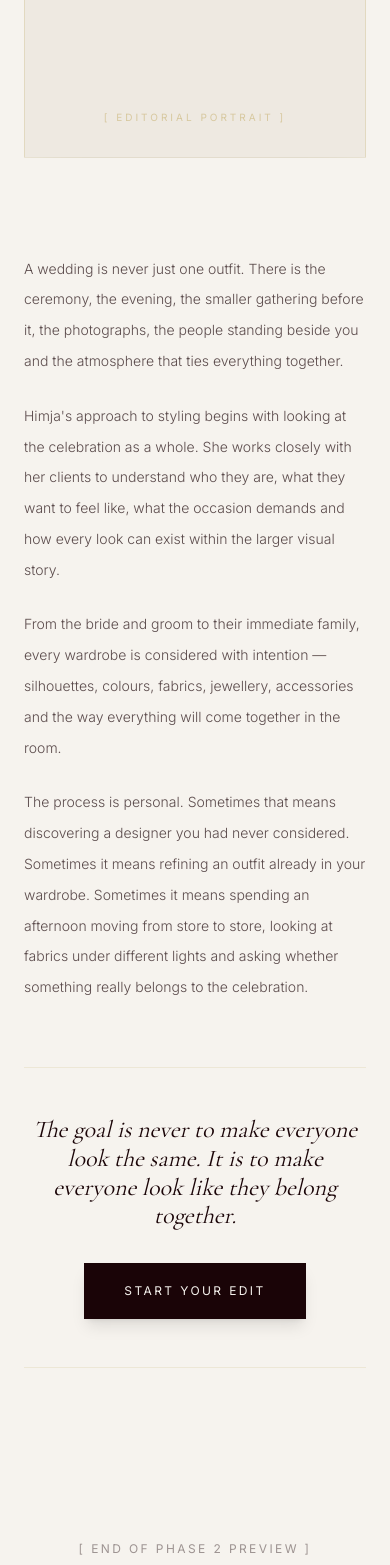
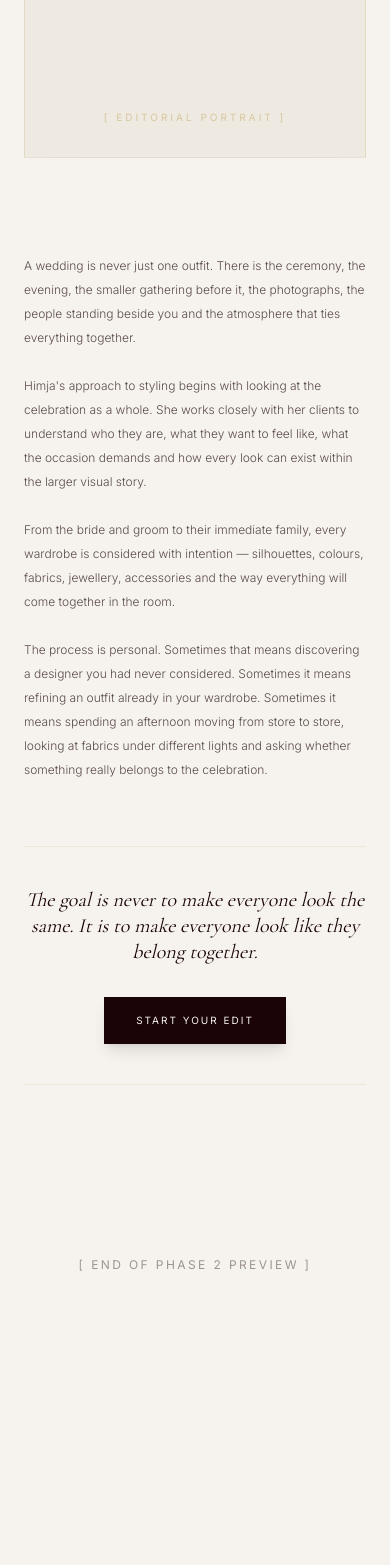
Before and after one commit to atharvgarg2010/Himja-Behl, a Next.js app: page / in a window 390 px wide. Shown: the part 1844-3409 px from the top of the page. After the commit the page ends 3193 px from the top, so only its background shows below. Built offline with nearby package versions, Linux system fonts and the light colour scheme.

Commit message:
style(story): reduce mobile text sizing for lower paragraphs and quote

```diff
--- a/src/components/story.tsx
+++ b/src/components/story.tsx
@@ -68,7 +68,7 @@ export function Story() {
           transition={{ duration: 1, delay: 0.3 }}
         >
           {/* 2-Column Magazine Text Format */}
-          <div className="columns-1 md:columns-2 gap-12 md:gap-20 space-y-6 md:space-y-8 text-[#1A0407]/70 font-light font-sans text-sm md:text-base leading-[2.2] mb-16">
+          <div className="columns-1 md:columns-2 gap-12 md:gap-20 space-y-6 md:space-y-8 text-[#1A0407]/70 font-light font-sans text-xs md:text-base leading-[2] md:leading-[2.2] mb-16">
             <p>A wedding is never just one outfit. There is the ceremony, the evening, the smaller gathering before it, the photographs, the people standing beside you and the atmosphere that ties everything together.</p>
             <p>Himja's approach to styling begins with looking at the celebration as a whole. She works closely with her clients to understand who they are, what they want to feel like, what the occasion demands and how every look can exist within the larger visual story.</p>
             <p>From the bride and groom to their immediate family, every wardrobe is considered with intention — silhouettes, colours, fabrics, jewellery, accessories and the way everything will come together in the room.</p>
@@ -76,13 +76,13 @@ export function Story() {
           </div>
 
           {/* Interruption CTA block */}
-          <div className="flex flex-col lg:flex-row items-center justify-between border-t border-b border-dust-gold/20 py-12 md:py-16 gap-8">
-            <h3 className="font-display text-2xl md:text-3xl lg:text-4xl text-[#1A0407] italic max-w-2xl text-center lg:text-left leading-[1.2]">
+          <div className="flex flex-col lg:flex-row items-center justify-between border-t border-b border-dust-gold/20 py-10 md:py-16 gap-8">
+            <h3 className="font-display text-xl md:text-3xl lg:text-4xl text-[#1A0407] italic max-w-2xl text-center lg:text-left leading-[1.3] md:leading-[1.2]">
               The goal is never to make everyone look the same. It is to make everyone look like they belong together.
             </h3>
             <Link
               href="#enquire"
-              className="inline-flex shrink-0 items-center justify-center px-10 py-5 bg-[#1A0407] text-warm-white font-sans text-xs tracking-[0.2em] uppercase transition-all duration-500 hover:bg-dust-gold hover:text-[#1A0407] shadow-lg hover:shadow-xl"
+              className="inline-flex shrink-0 items-center justify-center px-8 md:px-10 py-4 md:py-5 bg-[#1A0407] text-warm-white font-sans text-[10px] md:text-xs tracking-[0.2em] uppercase transition-all duration-500 hover:bg-dust-gold hover:text-[#1A0407] shadow-lg hover:shadow-xl"
             >
               Start Your Edit
             </Link>
```
